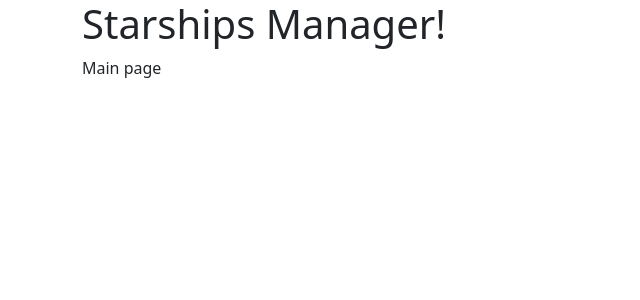
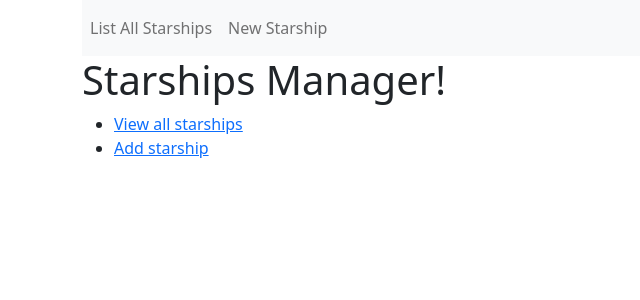
Before and after one commit to shawnco/djangoapp, a Django app: page /starships/ in a window 1280 px wide. Shown: the top 300 px of the page, without its empty margins (0-640 px from the left). Run offline with Django 4.2, Linux system fonts and the light colour scheme.

Commit message:
add navbar to template

```diff
--- a/starships/templates/base.html
+++ b/starships/templates/base.html
@@ -4,7 +4,8 @@
     <link href="https://cdn.jsdelivr.net/npm/bootstrap@5.0.2/dist/css/bootstrap.min.css" rel="stylesheet" integrity="sha384-EVSTQN3/azprG1Anm3QDgpJLIm9Nao0Yz1ztcQTwFspd3yD65VohhpuuCOmLASjC" crossorigin="anonymous">
 </head>
 <body>
-    <div class='container'>
+    <div class="container">
+        {% include "nav.html" %}
         <h1>{% block title %}Starships Manager{% endblock %}</h1>
         {% block content %}Starships Manager{% endblock %}
     </div>
--- a/starships/templates/detail.html
+++ b/starships/templates/detail.html
@@ -1,5 +1,9 @@
 {% extends "base.html" %}
 {% block title %}{{starship.name}}{% endblock %}
 {% block content %}
-<p>The starship {{starship.name}} has the registry {{starship.registry}}</p>
+    <p>The starship {{starship.name}} has the registry {{starship.registry}}</p>
+    <ul>
+        <li><a href="{% url 'starships:update-starship' starship.id %}">Edit</a></li>
+        <li><a href="{% url 'starships:delete-starship' starship.id %}">Delete</a></li>
+    </ul>
 {% endblock %}
--- a/starships/templates/index.html
+++ b/starships/templates/index.html
@@ -1,5 +1,8 @@
 {% extends "base.html" %}
 {% block title %}Starships Manager!{% endblock %}
 {% block content %}
-Main page
+    <ul>
+        <li><a href="{% url 'starships:list-starships' %}">View all starships</a></li>
+        <li><a href="{% url 'starships:create-starship' %}">Add starship</a></li>
+    </ul>
 {% endblock %}
--- /dev/null
+++ b/starships/templates/nav.html
@@ -0,0 +1,12 @@
+<nav class="navbar navbar-expand-lg navbar-light bg-light">
+    <div class="collapse navbar-collapse" id="navbarSupportedContent">
+        <ul class="navbar-nav mr-auto">
+            <li class="nav-item active">
+                <a class="nav-link" href="{% url 'starships:list-starships' %}">List All Starships</a>
+            </li>
+            <li class="nav-item">
+                <a class="nav-link" href="{% url 'starships:create-starship' %}">New Starship</a>
+            </li>
+        </ul>
+    </div>
+</nav>
--- a/starships/templates/update.html
+++ b/starships/templates/update.html
@@ -1,5 +1,5 @@
 {% extends "base.html" %}
-{% block title %}Edit Starship{% endblock %}
+{% block title %}Edit {{starship.name}}{% endblock %}
 {% block content %}
     {% if form.errors %}
         {{form.errors}}
--- a/starships/urls.py
+++ b/starships/urls.py
@@ -4,6 +4,7 @@ from . import views
 app_name = 'starships'
 urlpatterns = [
     path('', views.IndexView.as_view(), name='index'),
+    path('list/', views.StarshipLiewView.as_view(), name='list-starships'),
     path('new/', views.CreateStarshipView.as_view(), name='create-starship'),
     path('<int:pk>/', views.StarshipDetailView.as_view(), name='view-starship'),
     path('<int:pk>/edit/', views.UpdateStarshipView.as_view(), name='update-starship'),
--- a/starships/views.py
+++ b/starships/views.py
@@ -1,6 +1,7 @@
 from django.shortcuts import render, reverse
 from django.views.generic import (
     TemplateView,
+    ListView,
     DetailView,
     CreateView,
     UpdateView,
@@ -30,7 +31,8 @@ class UpdateStarshipView(UpdateView):
     fields = ['name', 'registry']
 
     def get_success_url(self):
-        return reverse('starships:index')
+        pk = self.kwargs['pk']
+        return reverse('starships:view-starship', kwargs={'pk': pk})
 
 class DeleteStarshipView(DeleteView):
     template_name = 'confirm_delete.html'
@@ -38,3 +40,7 @@ class DeleteStarshipView(DeleteView):
 
     def get_success_url(self):
         return reverse('starships:index')
+
+class StarshipLiewView(ListView):
+    template_name = 'list.html'
+    model = Starship
```
Also changed, not shown: starships/templates/confirm_delete.html (+5 -4 lines), starships/templates/list.html (added, +13 -0 lines).
